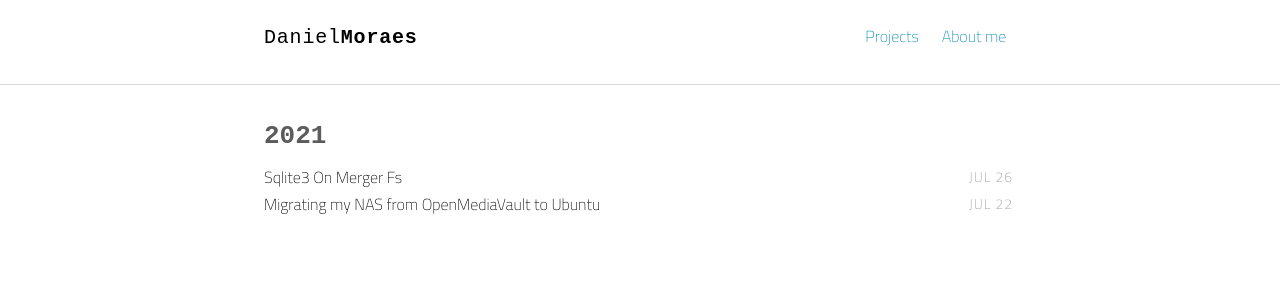
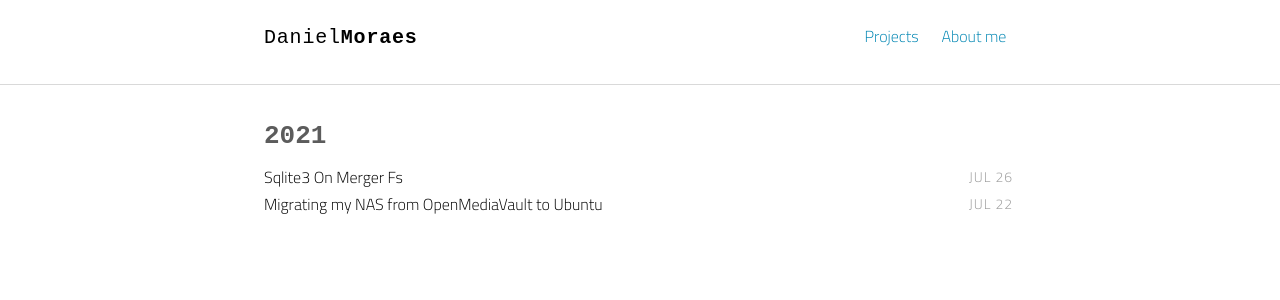
Before and after one commit to danielbibit/danielbibit.github.io, a Jekyll site: the page built from index.html, in a window 1280 px wide. Shown: the top 300 px of the page. Built offline with Jekyll 4.4.1, drawn with Linux system fonts in a browser that asks for light colours; some web fonts are replaced.

Commit message:
Change font to Cairo 300

```diff
--- a/assets/scss/_variables.scss
+++ b/assets/scss/_variables.scss
@@ -1,6 +1,6 @@
 // Typography
 @import url('https://fonts.googleapis.com/css?family=Overpass+Mono:400,700');
-@import url('https://fonts.googleapis.com/css2?family=Cairo:wght@200&display=swap');
+@import url('https://fonts.googleapis.com/css2?family=Cairo:wght@300&display=swap');
 $base-font-family: 'Cairo', sans-serif;
 $heading-font-family: 'Overpass Mono', monospace;
 
```
